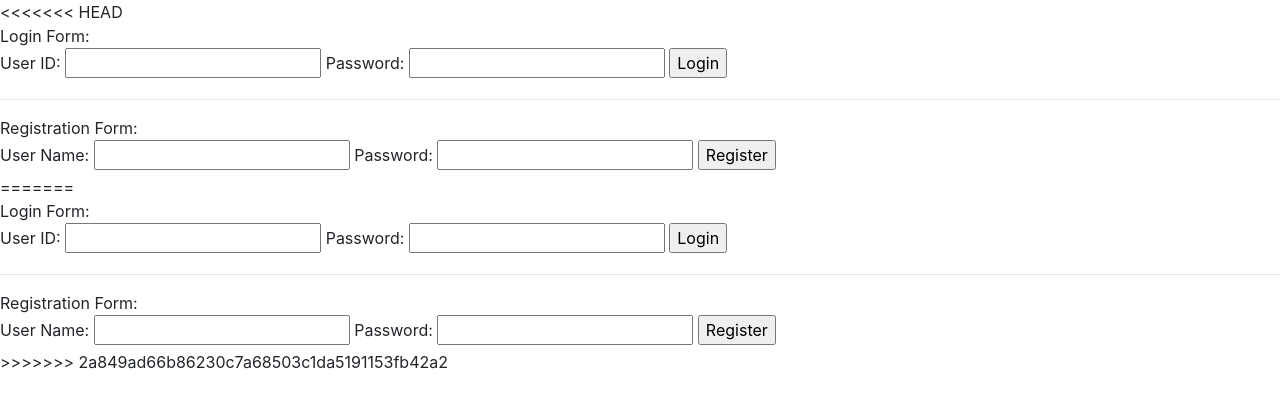
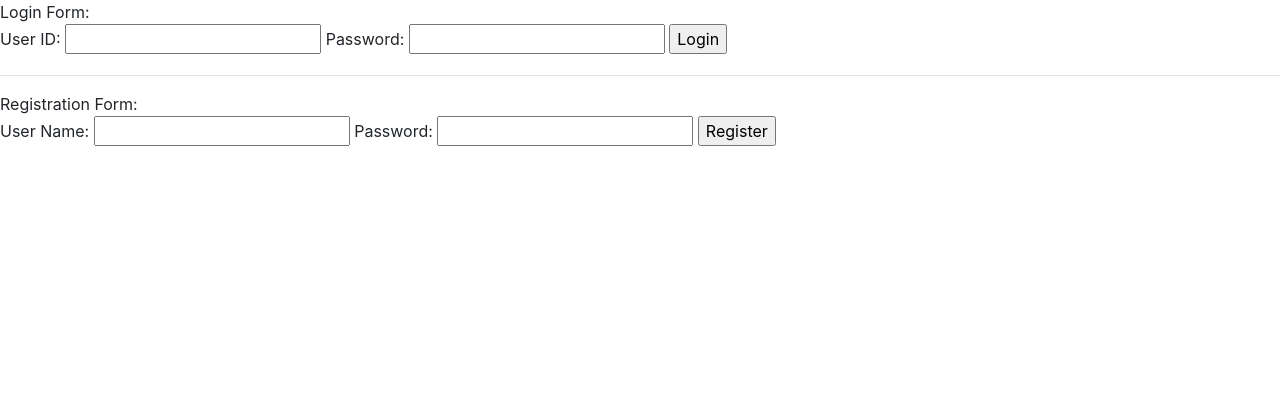
Before and after one commit to Vialor/db-project, a Django app: page /user/enter in a window 1280 px wide. Shown: the top 408 px of the page. Run offline with Django 5.2, Linux system fonts and the light colour scheme.

Commit message:
fix register

```diff
--- a/app_server/templates/enter_page.html
+++ b/app_server/templates/enter_page.html
@@ -8,28 +8,7 @@
     <link href="{% static 'static/css/base.css' %}" rel="stylesheet" />
 </head>
 <body>
-<<<<<<< HEAD
-    {% include "components/navbar.html" %}
-    <div>Login Form: </div>
-    <form action="{% url 'login' %}" method="post">
-      {% csrf_token %}
-      <label for="userid">User ID: </label>
-      <input id="login_userid" type="text" name="l_userid" value="">
-      <label for="password">Password: </label>
-      <input id="login_password" type="text" name="l_password" value="">
-      <input type="submit" value="Login">
-    </form>
-  <hr />
-    <div>Registration Form: </div>
-    <form action="{% url 'register' %}" method="post">
-      {% csrf_token %}
-      <label for="username">User Name: </label>
-      <input id="register_username" type="text" name="r_username" value="">
-      <label for="password">Password: </label>
-      <input id="register_password" type="text" name="r_password" value="">
-      <input type="submit" value="Register">
-    </form>
-=======
+
   {% include "components/navbar.html" %}
   <div>Login Form: </div>
   <form action="{% url 'login' %}" method="post">
@@ -50,6 +29,6 @@
     <input id="register_name" type="text" name="password" value="">
     <input type="submit" value="Register">
   </form>
->>>>>>> 2a849ad66b86230c7a68503c1da5191153fb42a2
+
 </body>
 </html>
--- a/app_server/views.py
+++ b/app_server/views.py
@@ -39,8 +39,8 @@ def login(request):
 
 @require_POST
 def register(request):
-  registerUsername = request.POST['r_username']
-  registerPassword = request.POST['r_password']
+  registerUsername = request.POST['username']
+  registerPassword = request.POST['password']
   if not registerUsername or not registerPassword:
     return JsonResponse("Invalid username or password")
 
```
